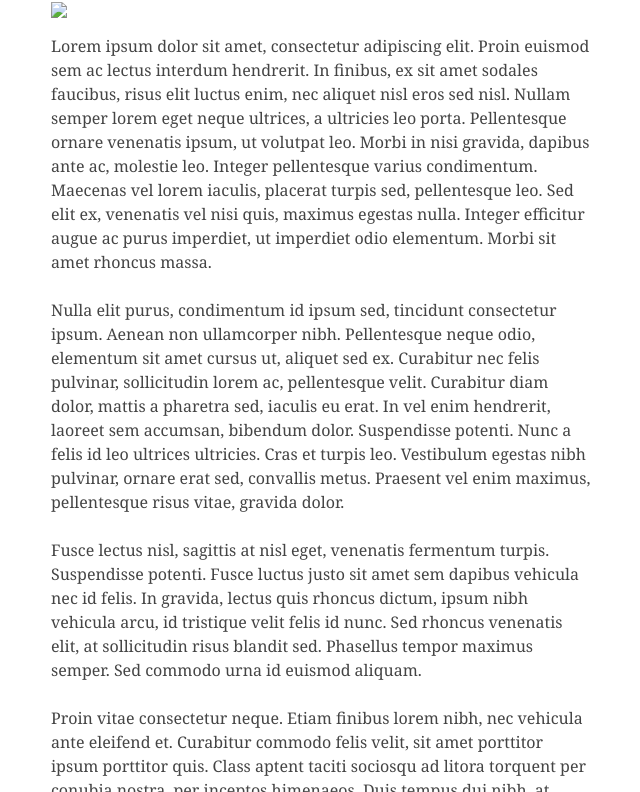
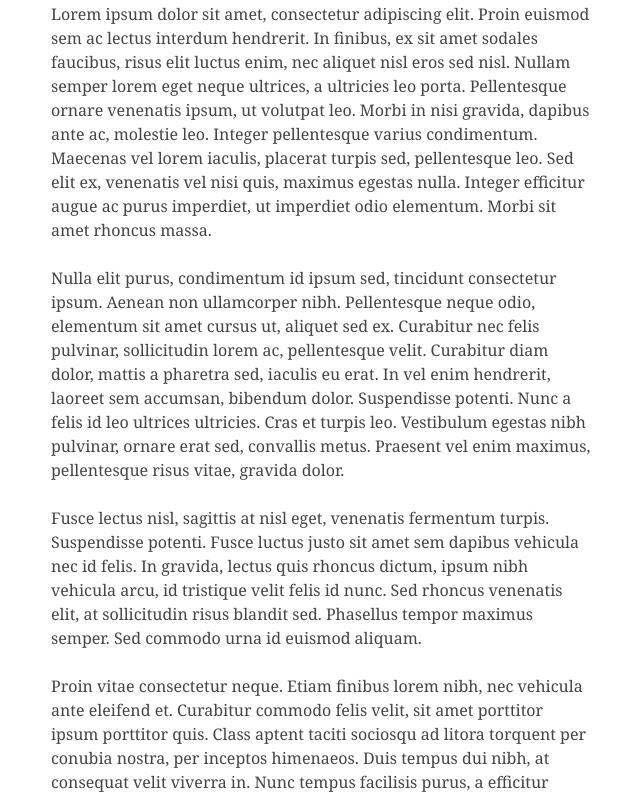
Before and after one commit to corne-consulting/corne-consulting.github.io, a plain HTML site: page index.html in a window 1280 px wide. Shown: the part 100-892 px from the top of the page, without its empty margins (109-749 px from the left). Drawn offline with Linux system fonts and the light colour scheme.

Commit message:
Remove non-existant image

```diff
--- a/index.html
+++ b/index.html
@@ -5,7 +5,6 @@
 </head>
 <body>
 <h1>Corne Consulting</h1>
-<img src="corne-consulting.png"/>
 <p>Lorem ipsum dolor sit amet, consectetur adipiscing elit. Proin euismod sem ac lectus interdum hendrerit. In finibus, ex sit amet sodales faucibus, risus elit luctus enim, nec aliquet nisl eros sed nisl. Nullam semper lorem eget neque ultrices, a ultricies leo porta. Pellentesque ornare venenatis ipsum, ut volutpat leo. Morbi in nisi gravida, dapibus ante ac, molestie leo. Integer pellentesque varius condimentum. Maecenas vel lorem iaculis, placerat turpis sed, pellentesque leo. Sed elit ex, venenatis vel nisi quis, maximus egestas nulla. Integer efficitur augue ac purus imperdiet, ut imperdiet odio elementum. Morbi sit amet rhoncus massa.</p>
 <p>Nulla elit purus, condimentum id ipsum sed, tincidunt consectetur ipsum. Aenean non ullamcorper nibh. Pellentesque neque odio, elementum sit amet cursus ut, aliquet sed ex. Curabitur nec felis pulvinar, sollicitudin lorem ac, pellentesque velit. Curabitur diam dolor, mattis a pharetra sed, iaculis eu erat. In vel enim hendrerit, laoreet sem accumsan, bibendum dolor. Suspendisse potenti. Nunc a felis id leo ultrices ultricies. Cras et turpis leo. Vestibulum egestas nibh pulvinar, ornare erat sed, convallis metus. Praesent vel enim maximus, pellentesque risus vitae, gravida dolor.</p>
 <p>Fusce lectus nisl, sagittis at nisl eget, venenatis fermentum turpis. Suspendisse potenti. Fusce luctus justo sit amet sem dapibus vehicula nec id felis. In gravida, lectus quis rhoncus dictum, ipsum nibh vehicula arcu, id tristique velit felis id nunc. Sed rhoncus venenatis elit, at sollicitudin risus blandit sed. Phasellus tempor maximus semper. Sed commodo urna id euismod aliquam.</p>
```
